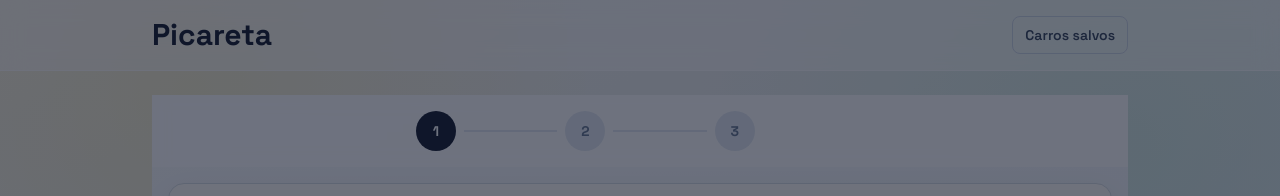
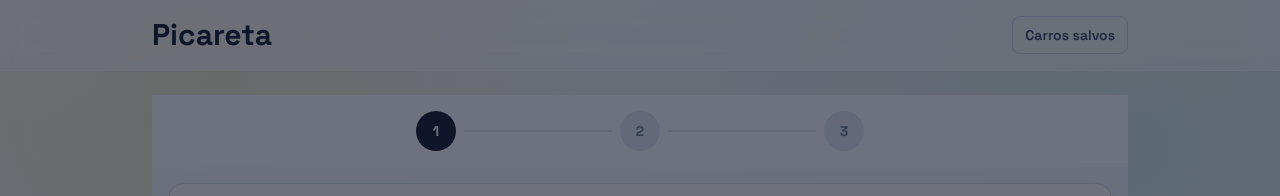
Before and after one commit to ruanfelssner/picareta, a Nuxt app: page / in a window 1280 px wide. Shown: the top 196 px of the page. Built offline with nearby package versions, Linux system fonts and the light colour scheme.

Commit message:
feat: add OCR diagnostic endpoint and update README

```diff
--- a/app/pages/index.vue
+++ b/app/pages/index.vue
@@ -6,7 +6,8 @@
         <div
           v-for="stepNum in [1, 2, 3]"
           :key="stepNum"
-          class="flex flex-1 items-center"
+          class="flex items-center"
+          :class="stepNum === 3 ? '' : 'flex-1'"
         >
           <div
             class="flex h-10 w-10 items-center justify-center rounded-full text-sm font-bold transition-all"
```
Also changed, not shown: 1 other file (tests, documents, lock files or other folders).
